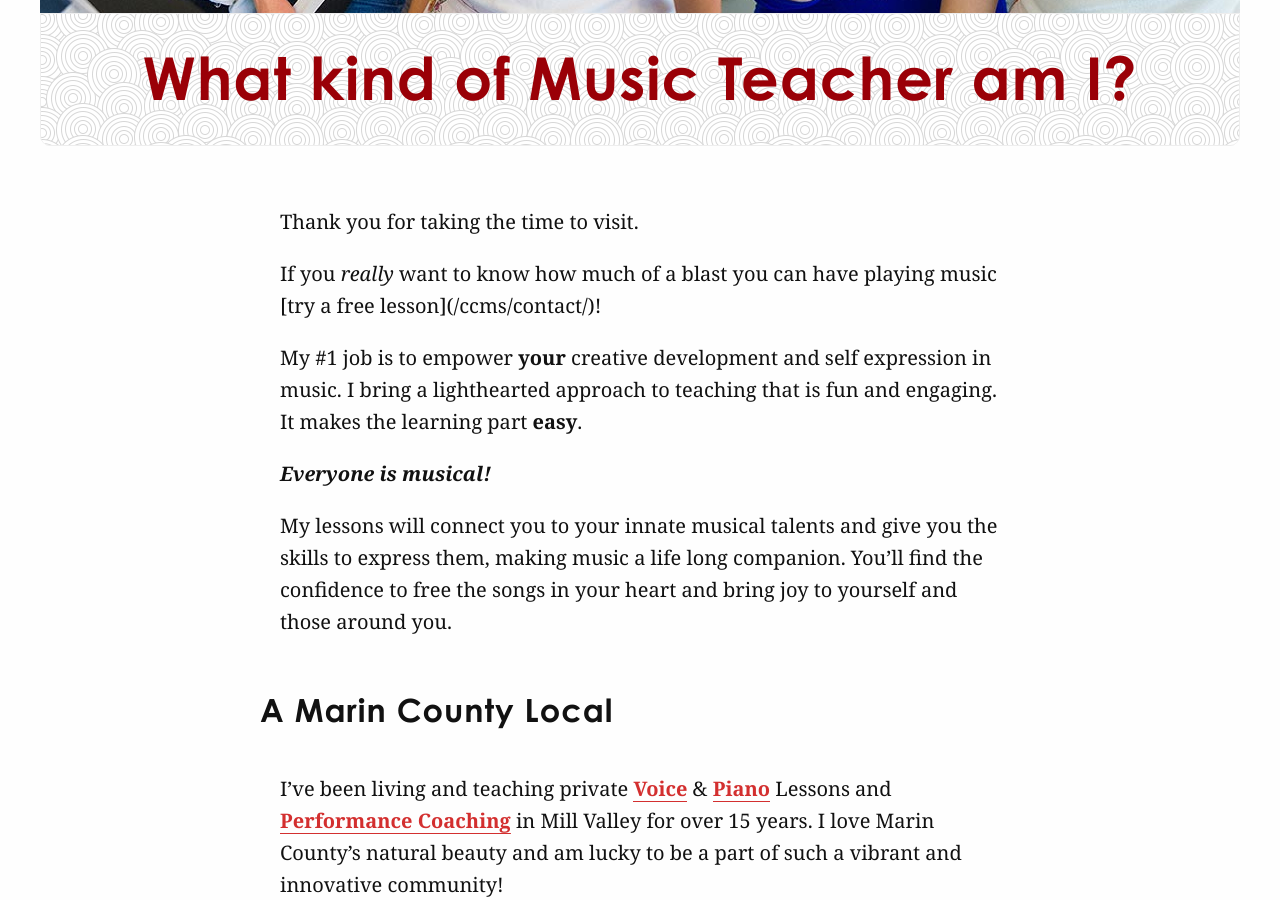
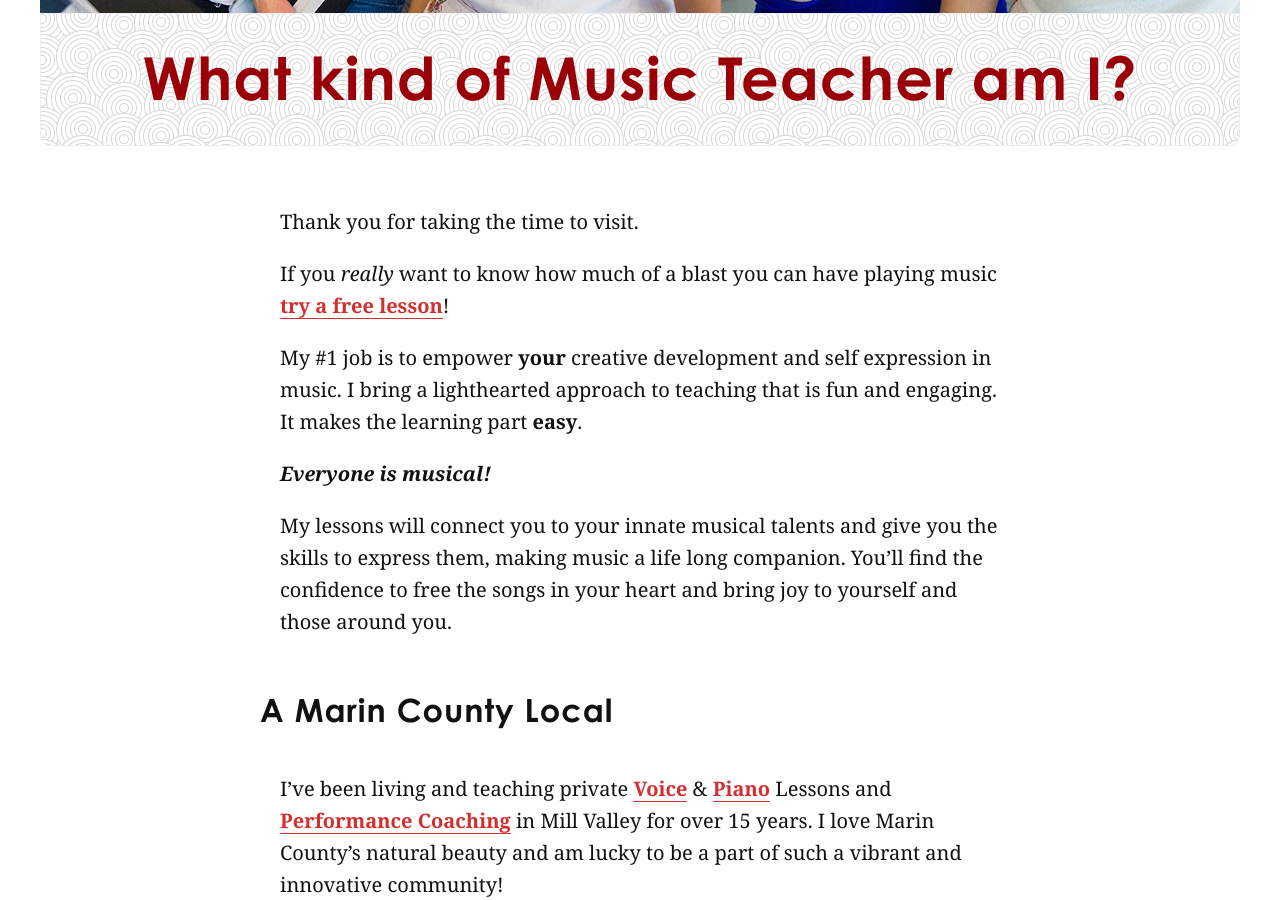
Before and after one commit to cchaiken/ccms, a Jekyll site: the page built from about.md, in a window 1280 px wide and 900 px high, scrolled down 744 px. Built offline with Jekyll 4.4.1, drawn with Linux system fonts in a browser that asks for light colours; some web fonts are replaced.

Commit message:
Updated About

```diff
--- a/about.md
+++ b/about.md
@@ -20,7 +20,7 @@ testimonial:
 
 Thank you for taking the time to visit.
 
-If you *really* want to know how much of a blast you can have playing music \[try a free lesson\]({{ '/contact/' | relative_url }})!
+If you *really* want to know how much of a blast you can have playing music [try a free lesson]({{ '/contact/' | relative_url }})!
 
 My #1 job is to empower **your** creative development and self expression in music. I bring a lighthearted approach to teaching that is fun and engaging. It makes the learning part **easy**.
 
```
